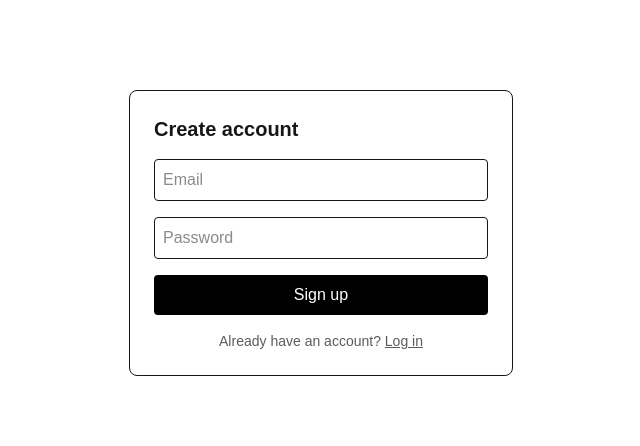
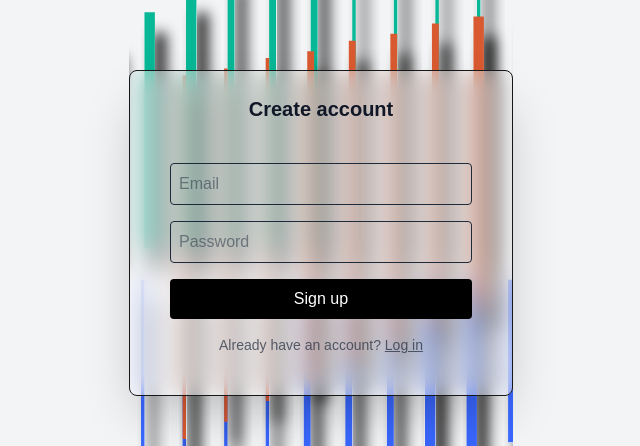
Before and after one commit to diegocchaves/breadcrumbs-notes, a Next.js app: page /signup in a window 1280 px wide. Shown: the part 167-613 px from the top of the page, without its empty margins (319-959 px from the left). Built offline with nearby package versions, Linux system fonts and the light colour scheme; no server answers.

Commit message:
Add background image, blur transparent container to the sign up section

```diff
--- a/app/login/page.tsx
+++ b/app/login/page.tsx
@@ -48,8 +48,8 @@ export default function LoginPage() {
           />
         </div>
         <div className="flex flex-col items-center justify-center w-full h-[500] max-w-sm gap-6 p-6 bg-gray-900 rounded-tr-2xl rounded-br-2xl ">
-          <div className="flex flex-col items-start w-full gap-4 ">
-            <h1 className="text-4xl font-bold ">Login</h1>
+          <div className="flex flex-col items-center gap-4 w-ull ">
+            <h1 className="pb-2 text-4xl font-bold ">BreadCrumbz</h1>
             <h2>Login to your existing account</h2>
           </div>
           <div className="flex flex-col items-center justify-center w-full gap-4">
--- a/app/signup/page.tsx
+++ b/app/signup/page.tsx
@@ -2,6 +2,7 @@
 
 import { useState } from "react";
 import { useRouter } from "next/navigation";
+import { styleText } from "util";
 
 export default function SignUpPage() {
   const router = useRouter();
@@ -36,14 +37,17 @@ export default function SignUpPage() {
     }
   }
   return (
-    <div className="min-h-screen flex items-center justify-center">
-      <div className="w-full max-w-sm space-y-4 p-6 rounded-lg border">
-        <h1 className="text-xl font-semibold">Create account</h1>
-
+    <div className="flex items-center justify-center min-h-screen bg-gray-100">
+      <div className="bg-[url('/bc-logo.svg')] bg-cover bg-center bg-no-repeat h-screen w-[900] flex justify-center items-center">
+        <div className="flex flex-col items-center justify-center w-96 h-[500] gap-6 p-6 border rounded-lg shadow-2xl w-ull bg-white/30 backdrop-blur-md">
+          <h1 className="text-xl font-semibold text-gray-900">
+            Create account
+          </h1>
+          <div className="flex flex-col items-center justify-center w-full gap-4 p-4 text-gray-800">
             <input
               type="email"
               placeholder="Email"
-          className="w-full border p-2 rounded"
+              className="w-full p-2 text-gray-800 border rounded"
               value={email}
               onChange={(e) => setEmail(e.target.value)}
             />
@@ -51,7 +55,7 @@ export default function SignUpPage() {
             <input
               type="password"
               placeholder="Password"
-          className="w-full border p-2 rounded"
+              className="w-full p-2 text-gray-800 border rounded"
               value={password}
               onChange={(e) => setPassword(e.target.value)}
             />
@@ -61,7 +65,7 @@ export default function SignUpPage() {
             <button
               onClick={HandleSignUp}
               disabled={loading}
-          className="w-full bg-black text-white py-2 rounded disabled:opacity-50"
+              className="w-full py-2 text-white bg-black rounded disabled:opacity-50"
             >
               {loading ? "Creating account..." : "Sign up"}
             </button>
@@ -74,5 +78,7 @@ export default function SignUpPage() {
             </p>
           </div>
         </div>
+      </div>
+    </div>
   );
 }
```
Lines whose indentation alone changed are shown as unchanged.
